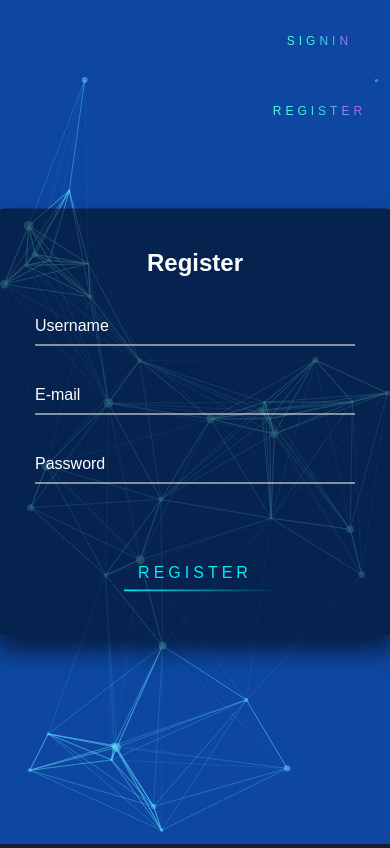
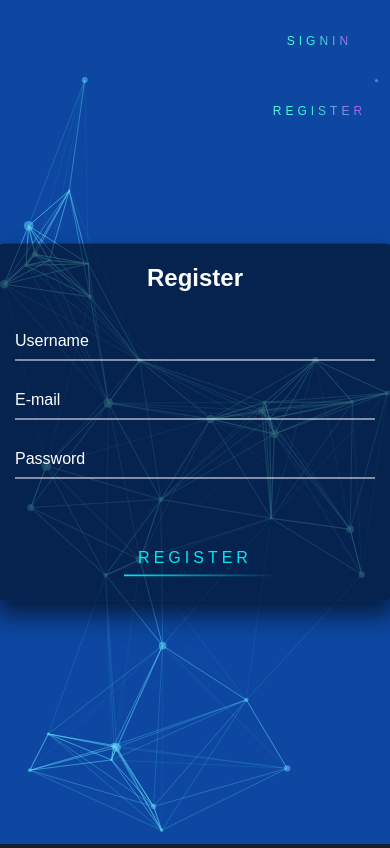
Before and after one commit to MattKubica/MovieSearchApp, a React (Create React App) app: page / in a window 390 px wide. Built offline with nearby package versions, Linux system fonts and the light colour scheme.

Commit message:
commit v1.03

```diff
--- a/src/MovieContext.js
+++ b/src/MovieContext.js
@@ -24,6 +24,7 @@ export function MovieProvider({ children }) {
       joined: data.joined,
     };
     setProfile(user);
+    console.log("current uset in Context is :" + user);
   };
 
   const addToRotation = (list) => {
--- a/src/component/Card/Card.css
+++ b/src/component/Card/Card.css
@@ -1,5 +1,5 @@
 .Card{
-    display: flexbox;
+    display: flex;
     width: 15rem;
     height: 10rem;
     border: solid 1px ;
@@ -7,18 +7,18 @@
     flex-wrap: wrap;
     justify-content: center;
     align-items: center;
-    box-shadow: 0.1rem #006ba5;;
+    box-shadow: 0.1rem #006ba5;
     border-radius: 1rem ;
+}
 
-}
 .Card:hover{
     transition: 0.3s;
     scale: 1.02;
     cursor: pointer;
     box-shadow: 0.4rem 0.8rem 0.8rem #006ba5;
 }
+
 .Card__info{
-
     display: flex;
     width: 100%;
     height:70%;
@@ -26,17 +26,19 @@
     align-items: center;
     overflow: hidden;
     margin: 0%;
-    box-shadow: 0.1rem #006ba5;;
+    box-shadow: 0.1rem #006ba5;
     border-radius: 1rem;
     color: white;
     text-shadow: 1px 0 0 #000, 0 -1px 0 #000, 0 1px 0 #000, -1px 0 0 #000;
+    font-size: 0.7rem;
+}
 
-    font-size: 0.7rem
-};
-.card__image{
-    width: 15rem;
-    height: 10rem;
+.Card__image{
+    width: 100%;
+    height: 100%;
+    object-fit: cover;
 }
+
 .Card__info__bot{
     display: flex;
     width: 100%;
--- a/src/component/SignIn/SignIn.css
+++ b/src/component/SignIn/SignIn.css
@@ -165,3 +165,21 @@ body {
     bottom: 100%;
   }
 }
+@media screen and (max-width: 480px) {
+  .login-box {
+    padding: 20px;
+  }
+
+  .login-box h2 {
+    font-size: 24px;
+  }
+
+  .login-box .user-box input {
+    margin-bottom: 20px;
+  }
+
+  .login-box a {
+    margin-top: 20px;
+    font-size: 16px;
+  }
+}
```
